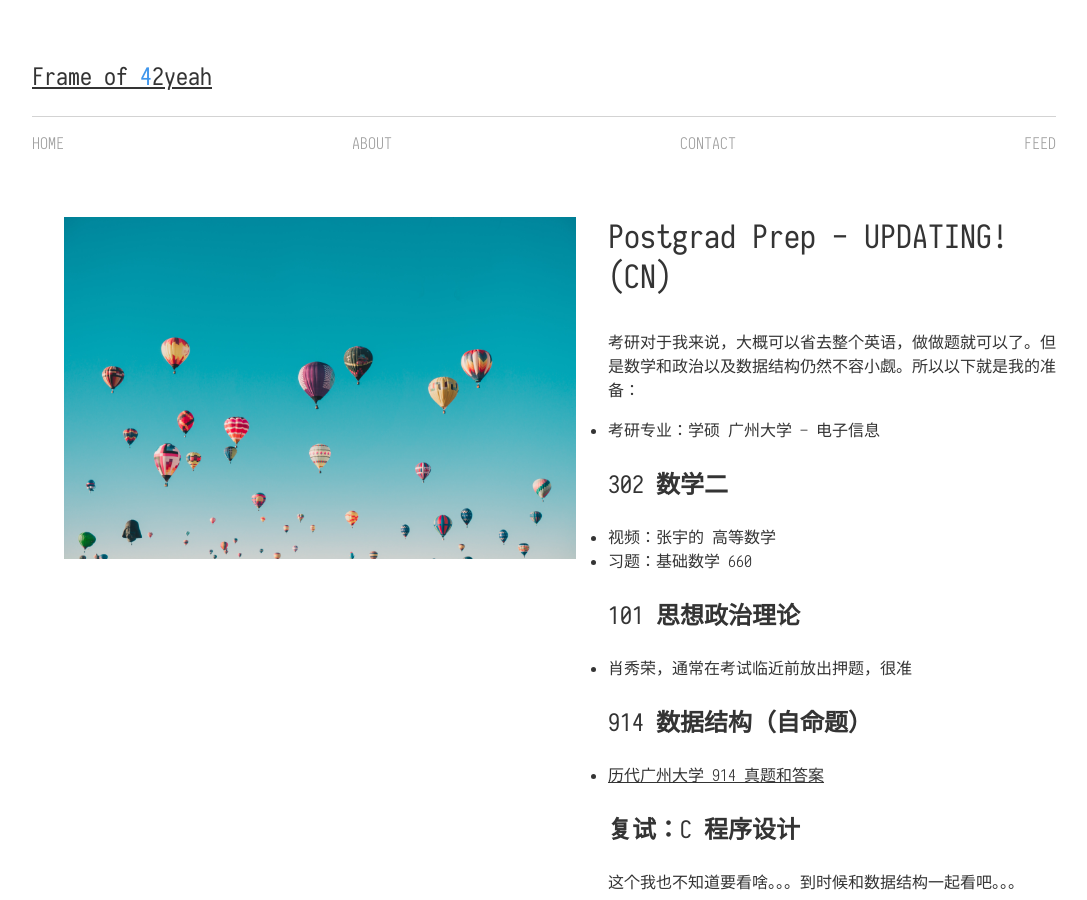
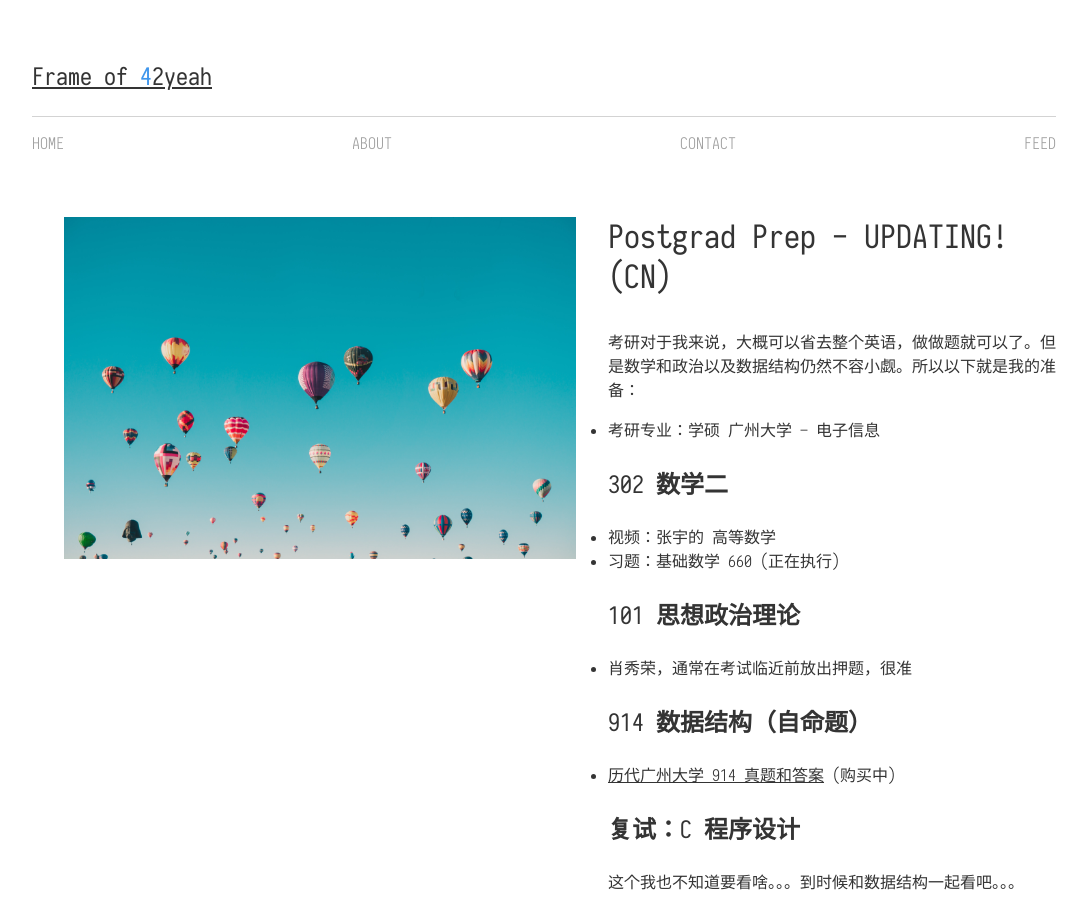
Before and after one commit to 42yeah/EoS, a Jekyll site: the page built from _posts/2020-1-14-postgrad-prep.md, in a window 1280 px wide and 900 px high. Shown: the whole window, without its empty margins (96-1183 px from the left). Built offline with Jekyll 4.4.1, drawn with Linux system fonts in a browser that asks for light colours; a script that is not in the unit is left out.

Commit message:
Postgrad update

```diff
--- a/_posts/2019-10-19-postgrad-prep.md
+++ b/_posts/2020-1-14-postgrad-prep.md
@@ -11,7 +11,7 @@ featured: /assets/unsplash-ian-dooley.jpg
 ## 302 数学二
 
 - 视频：张宇的 高等数学
-- 习题：基础数学 660
+- 习题：基础数学 660 (正在执行)
 
 ## 101 思想政治理论
 
@@ -19,7 +19,7 @@ featured: /assets/unsplash-ian-dooley.jpg
 
 ## 914 数据结构（自命题）
 
-- [历代广州大学 914 真题和答案](http://www.gzhuky.com/kaoyan/details.aspx?id=2651)
+- [历代广州大学 914 真题和答案](http://www.gzhuky.com/kaoyan/details.aspx?id=2651) (购买中)
 
 ## 复试：C 程序设计
 
```
